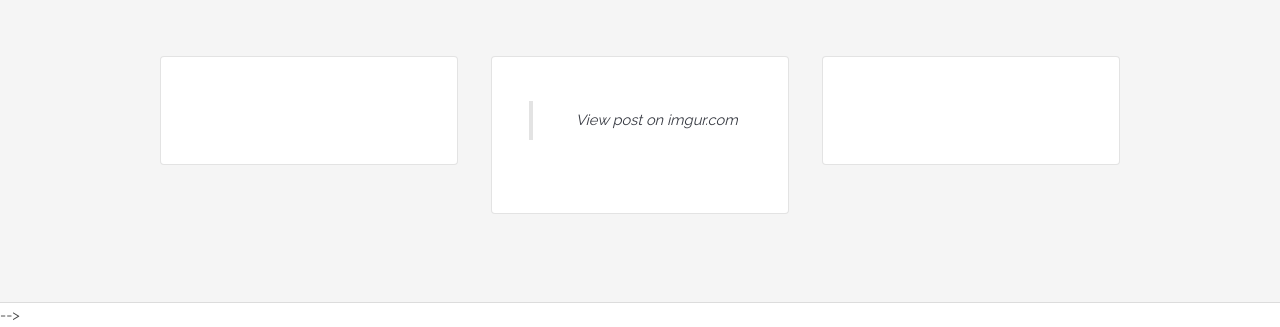
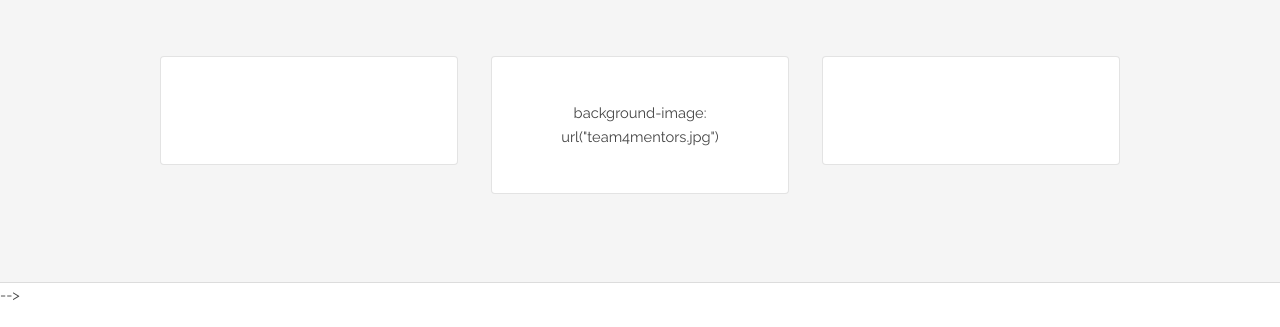
Before and after one commit to Jacob-Haddad/old-website, a plain HTML site: page team4element.html in a window 1280 px wide. Shown: the part 833-1160 px from the top of the page. Drawn offline with Linux system fonts and the light colour scheme; a script that the page names is missing.

Commit message:
Update team4element.html

```diff
--- a/team4element.html
+++ b/team4element.html
@@ -55,7 +55,7 @@
 						</div>
 						<div class="4u 12u$(medium)">
 							<section class="box">
-							<blockquote class="imgur-embed-pub" lang="en" data-id="ufAgODU"><a href="//imgur.com/ufAgODU">View post on imgur.com</a></blockquote><script async src="//s.imgur.com/min/embed.js" charset="utf-8"></script>
+						background-image: url("team4mentors.jpg")
 
 							</section>
 						</div>
```
